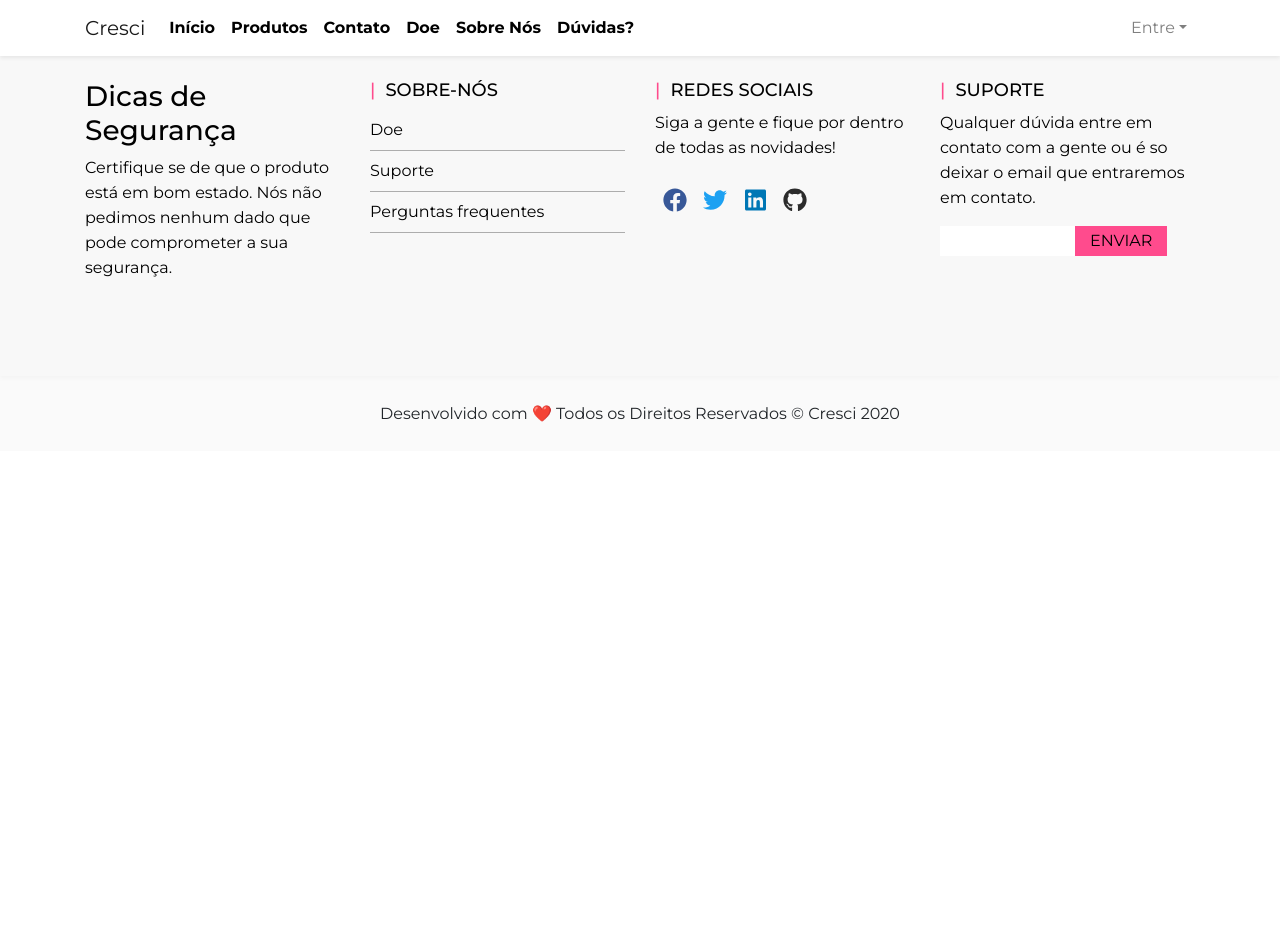
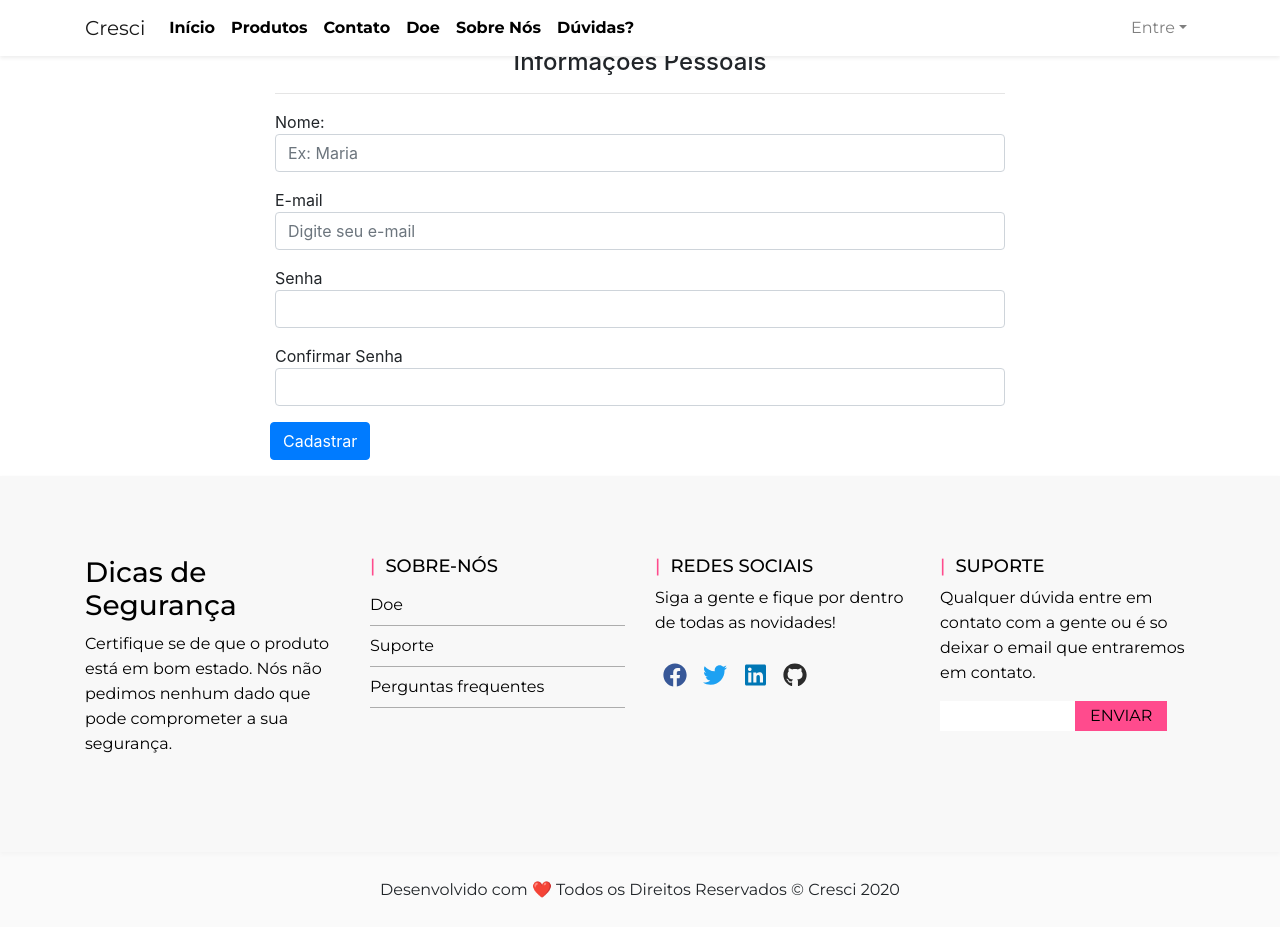
Before and after one commit to gabriellimma/cresci, an Angular app in the folder siteCresci/: page /cadastro in a window 1280 px wide. Before the commit this address led to /. Before the commit the page ends 800 px from the top, so only its background shows below. Built offline with nearby package versions, Linux system fonts and the light colour scheme.

Commit message:
implementando endpoint, ts e html

```diff
--- a/siteCresci/src/app/app-routing.module.ts
+++ b/siteCresci/src/app/app-routing.module.ts
@@ -7,6 +7,7 @@ import { DoeComponent } from './doe/doe.component';
 import { SobreComponent } from './sobre/sobre.component';
 import { FaqComponent } from './faq/faq.component';
 import { UsuariosComponent } from './usuarios/usuarios.component';
+import { CadastroComponent } from './cadastro/cadastro.component';
 
 
 const routes: Routes = [
@@ -17,7 +18,8 @@ const routes: Routes = [
   { path: 'doacao', component: DoeComponent },
   { path: 'sobre', component: SobreComponent },
   { path: 'duvidas', component: FaqComponent },
-  { path: 'usuarios', component: UsuariosComponent }
+  { path: 'usuarios', component: UsuariosComponent },
+  { path: 'cadastro', component: CadastroComponent }
 ];
 
 @NgModule({
--- a/siteCresci/src/app/app.module.ts
+++ b/siteCresci/src/app/app.module.ts
@@ -15,6 +15,7 @@ import { SobreComponent } from './sobre/sobre.component';
 import { UsuariosComponent } from './usuarios/usuarios.component';
 import { HttpClientModule } from '@angular/common/http';
 import { CadastroComponent } from './cadastro/cadastro.component';
+import { FormsModule } from '@angular/forms';
 
 @NgModule({
   declarations: [
@@ -34,7 +35,8 @@ import { CadastroComponent } from './cadastro/cadastro.component';
     BrowserModule,
     AppRoutingModule,
     FontAwesomeModule,
-    HttpClientModule
+    HttpClientModule,
+    FormsModule
   ],
   providers: [],
   bootstrap: [AppComponent]
--- a/siteCresci/src/app/cadastro/cadastro.component.html
+++ b/siteCresci/src/app/cadastro/cadastro.component.html
@@ -1 +1,50 @@
-<p>cadastro works!</p>
+<div class="container mt-5">
+
+    <div class="row mt-5">
+        <div class="col-md-8 m-auto mt-5">
+            <h4 class=" text-center">Informações Pessoais</h4>
+            <hr>
+
+            <div class="form-row">
+                <div class="col-md-12">
+                    Nome:
+                    <input type="text" class="form-control" placeholder="Ex: Maria" [(ngModel)]="usuario.nome">
+
+                </div>
+                <!-- <div class="col-md-12 mt-3">
+                    Sobrenome:
+                    <input type="text" class="form-control" placeholder="Ex: Santos" />
+                </div>
+                <div class="col-md-12 mt-3">
+                    Data de Nascimento:<input type="date" class="form-control">
+                </div>
+                <div class="col-md-12 mt-3">
+                    CPF<input type="text" class="form-control" placeholder="" maxlength="11" id="validationCustom02"
+                        value="" required>
+                </div>
+                <div class="col-md-12 mt-3">
+
+                    Telefone
+                    <input type="number maxlength=12" class="form-control" id="validationCustom02" value="" required
+                        placeholder="(DDD) 0000-0000" />
+                </div> -->
+                <div class="col-md-12 mt-3">
+
+                    E-mail
+
+                    <input type="email" class="form-control" id="validationCustomUsername"
+                        aria-describedby="inputGroupPrepend" required placeholder="Digite seu e-mail"
+                        [(ngModel)]="usuario.email" />
+                </div>
+                <div class="col-md-12 mt-3">
+                    Senha<input type="password" class="form-control" id="password1" [(ngModel)]="usuario.senha">
+                </div>
+                <div class="col-md-12 mt-3">
+                    Confirmar Senha<input type="password" class="form-control" id="password2">
+                </div>
+
+                <button type="button" class="btn btn-primary my-3" (click)='cadastrar()'>Cadastrar</button>
+            </div>
+        </div>
+    </div>
+</div>
--- a/siteCresci/src/app/cadastro/cadastro.component.ts
+++ b/siteCresci/src/app/cadastro/cadastro.component.ts
@@ -1,4 +1,7 @@
 import { Component, OnInit } from '@angular/core';
+import { UsuarioService } from '../service/usuario.service';
+import { Usuario } from '../model/Usuario';
+
 
 @Component({
   selector: 'app-cadastro',
@@ -6,10 +9,17 @@ import { Component, OnInit } from '@angular/core';
   styleUrls: ['./cadastro.component.css']
 })
 export class CadastroComponent implements OnInit {
+  usuario: Usuario = new Usuario;
 
-  constructor() { }
+  constructor(private usuarioService: UsuarioService) { }
 
   ngOnInit(): void {
   }
 
+  cadastrar() {
+    this.usuarioService.postUsuario(this.usuario).subscribe((resp: Usuario) => {
+      this.usuario = resp;
+      location.assign('/usuarios');
+    })
+  }
 }
```
